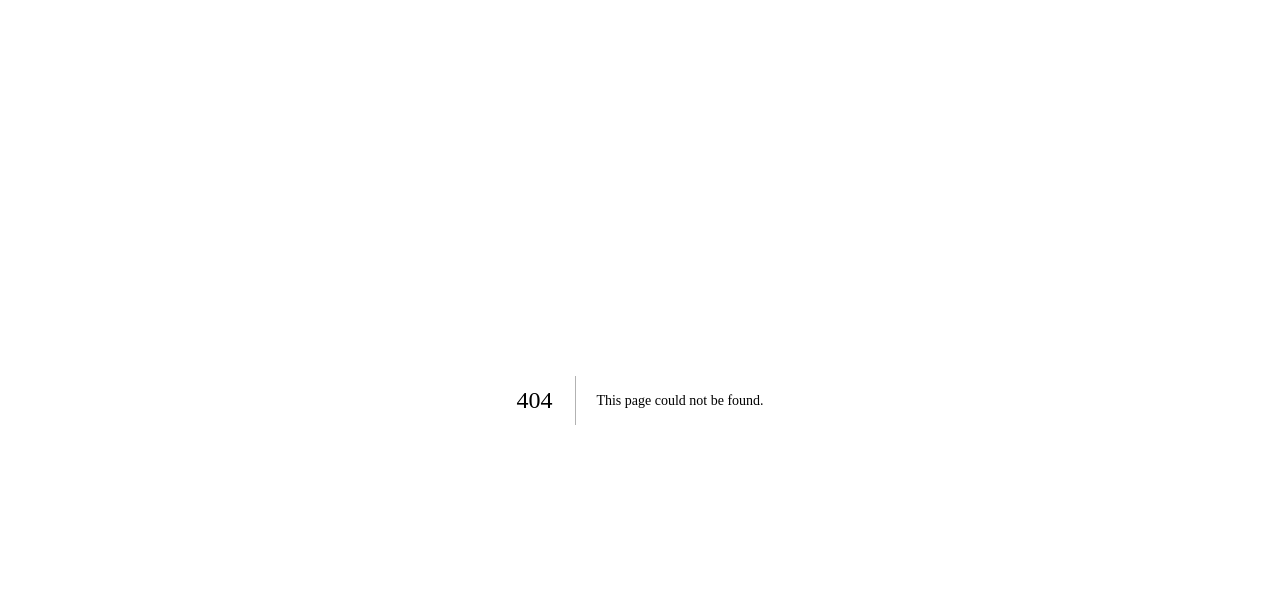
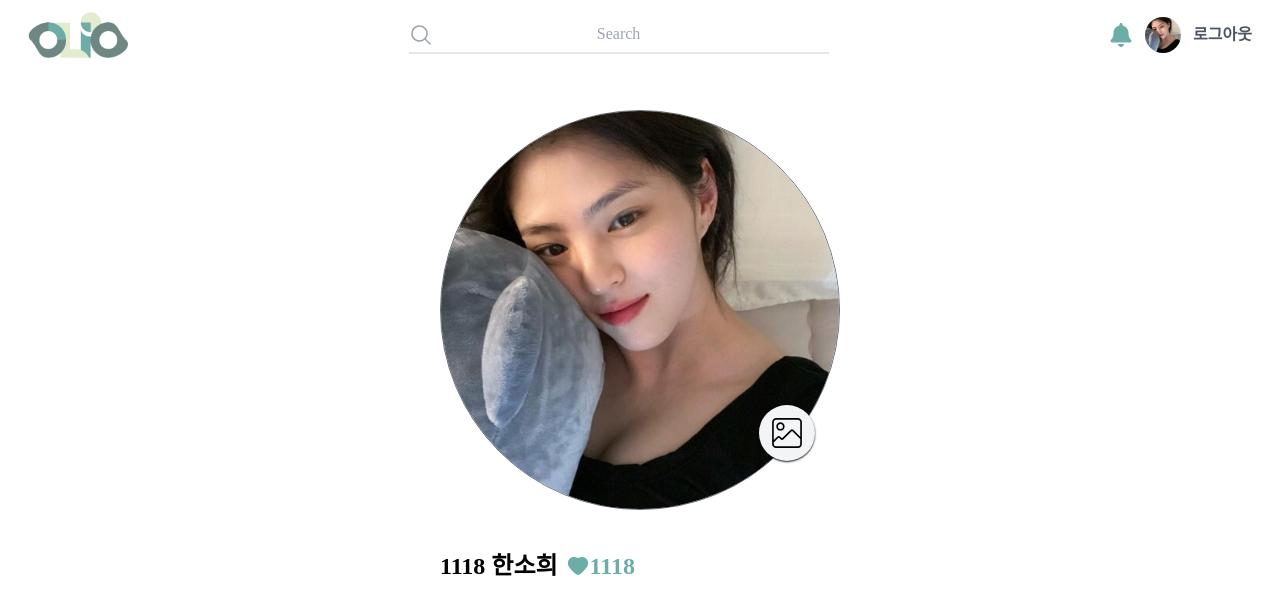
Before and after one commit to choidy180/nextjs-v13-oio, a Next.js app: page /board/main/detail in a window 1280 px wide. Before the commit this address had no page. Shown: the top 614 px of the page. Built offline with nearby package versions, Linux system fonts and the light colour scheme; a web font is replaced by a local one.

Commit message:
'commit'

```diff
--- a/components/board/MainBox.tsx
+++ b/components/board/MainBox.tsx
@@ -1,14 +1,17 @@
 import React from 'react'
+import Image from 'next/image'
 import ProfileImage from 'assets/image/84a3b991ea73f01ee836d069dcc4b41d37bb4098.jpg'
-import Image from 'next/image'
 import { AiFillHeart } from '@react-icons/all-files/ai/AiFillHeart'
 import { AiOutlineEye } from '@react-icons/all-files/ai/AiOutlineEye'
+import { useRouter } from 'next/router'
 
 const MainBox = () => {
+    const router = useRouter()
     return (
         <div
             className='flex flex-col w-full cursor-pointer px-2 mt-10
             2xl:w-[calc(100%/5)]  xl:w-[calc(100%/4)] xl:px-3 lg:w-[calc(100%/3)] md:w-[calc(100%/2)] sm:w-full group'
+            onClick={() => router.push('/board/main/detail')}
         >
             <div
                 className='w-full h-96 overflow-hidden flex justify-center items-center rounded-xl
@@ -26,10 +29,10 @@ const MainBox = () => {
             <div className='flex justify-between items-center mt-2'>
                 <h4 className='font-semibold text-lg tracking-tight'>3303 한소희</h4>
                 <p className='flex items-center space-x-2'>
-                <span className='flex items-center text-lg space-x-3 text-gray-500'>
+                    <span className='flex items-center transition text-lg space-x-3 text-gray-600 group-hover:text-red-500'>
                         <AiFillHeart/>165
                     </span>
-                <span className='flex items-center text-lg space-x-3 text-gray-500'>
+                    <span className='flex items-center transition text-lg space-x-3 text-gray-600 group-hover:text-blue-500'>
                         <AiOutlineEye/>208
                     </span>
                 </p>
--- /dev/null
+++ b/pages/board/main/detail.tsx
@@ -0,0 +1,39 @@
+import React from 'react'
+import Image from 'next/image'
+import ProfileImage from 'assets/image/84a3b991ea73f01ee836d069dcc4b41d37bb4098.jpg'
+import Container from '@/components/container'
+import { CiImageOn } from "react-icons/ci";
+import { AiFillHeart } from '@react-icons/all-files/ai/AiFillHeart'
+
+function mainDetail() {
+    return (
+        <Container>
+            <div className='w-full flex flex-col items-center max-w-[400px]'>
+                <div className='relative w-[400px] h-[400px] box-border my-10 rounded-full border-solid border-gray-500 border-[1px] group cursor-pointer'>
+                    <Image
+                        src={ProfileImage}
+                        width={1000}
+                        height={1000}
+                        alt={'Image'}
+                        className='object-fill rounded-full z-0'
+                    />
+                    <CiImageOn
+                        className='absolute right-6 bottom-12 w-14 h-14 bg-gray-100 p-2 rounded-full shadow-sm shadow-[#141414]'
+                    />
+                </div>
+                <h4 className='w-full text-2xl font-bold flex items-center space-x-2'><span>1118 한소희</span><span className='flex items-center text-[#6DADA8]'><AiFillHeart/> 1118</span></h4>
+            </div>
+            {/* <div>
+                <Image
+                    src={ProfileImage}
+                    width={1000}
+                    height={1000}
+                    alt={'Image'}
+                    className='object-fill group-hover:scale-105 transition'
+                />
+            </div> */}
+        </Container>
+    )
+}
+
+export default mainDetail
```
Lines whose indentation alone changed are shown as unchanged.
